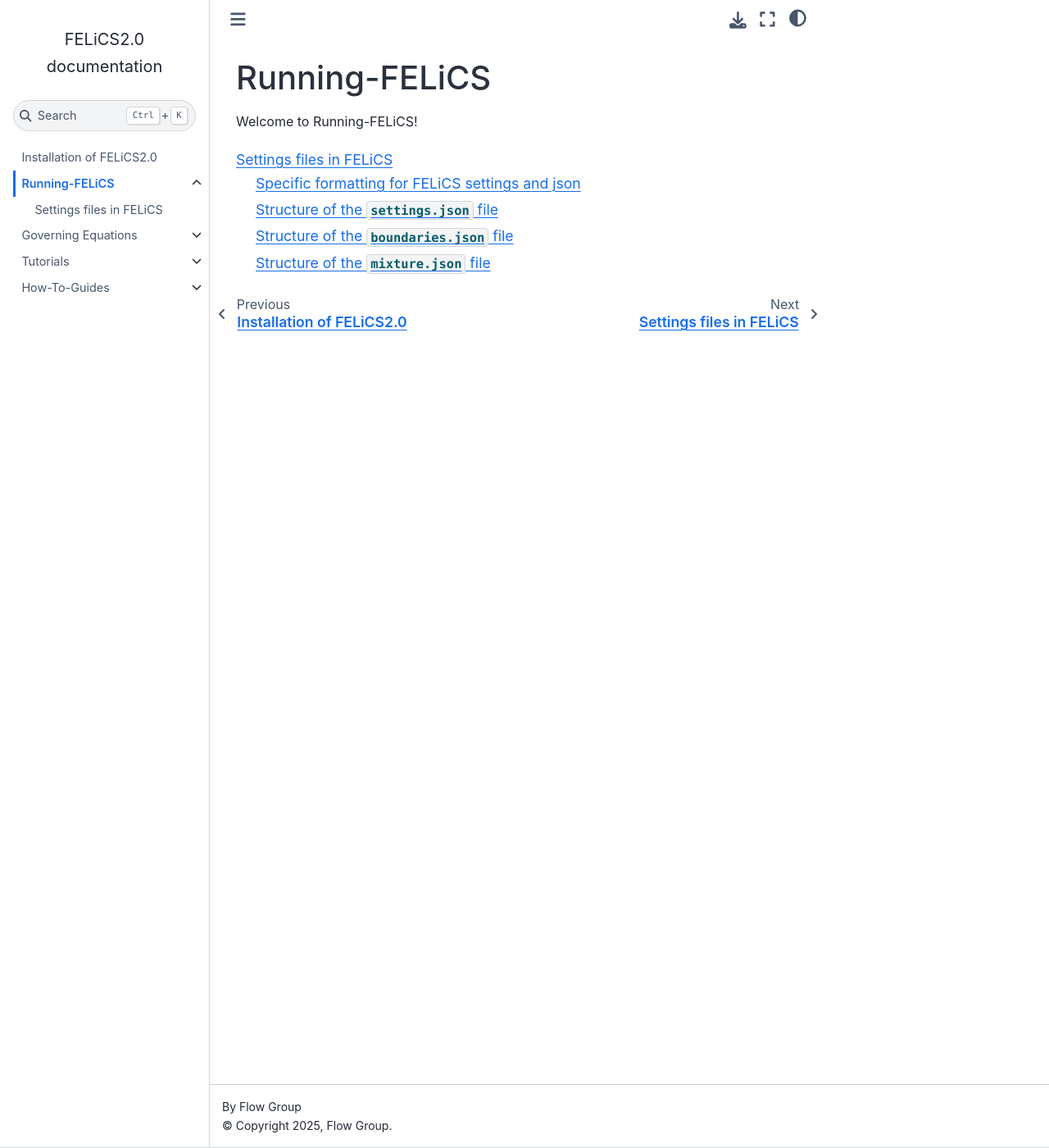
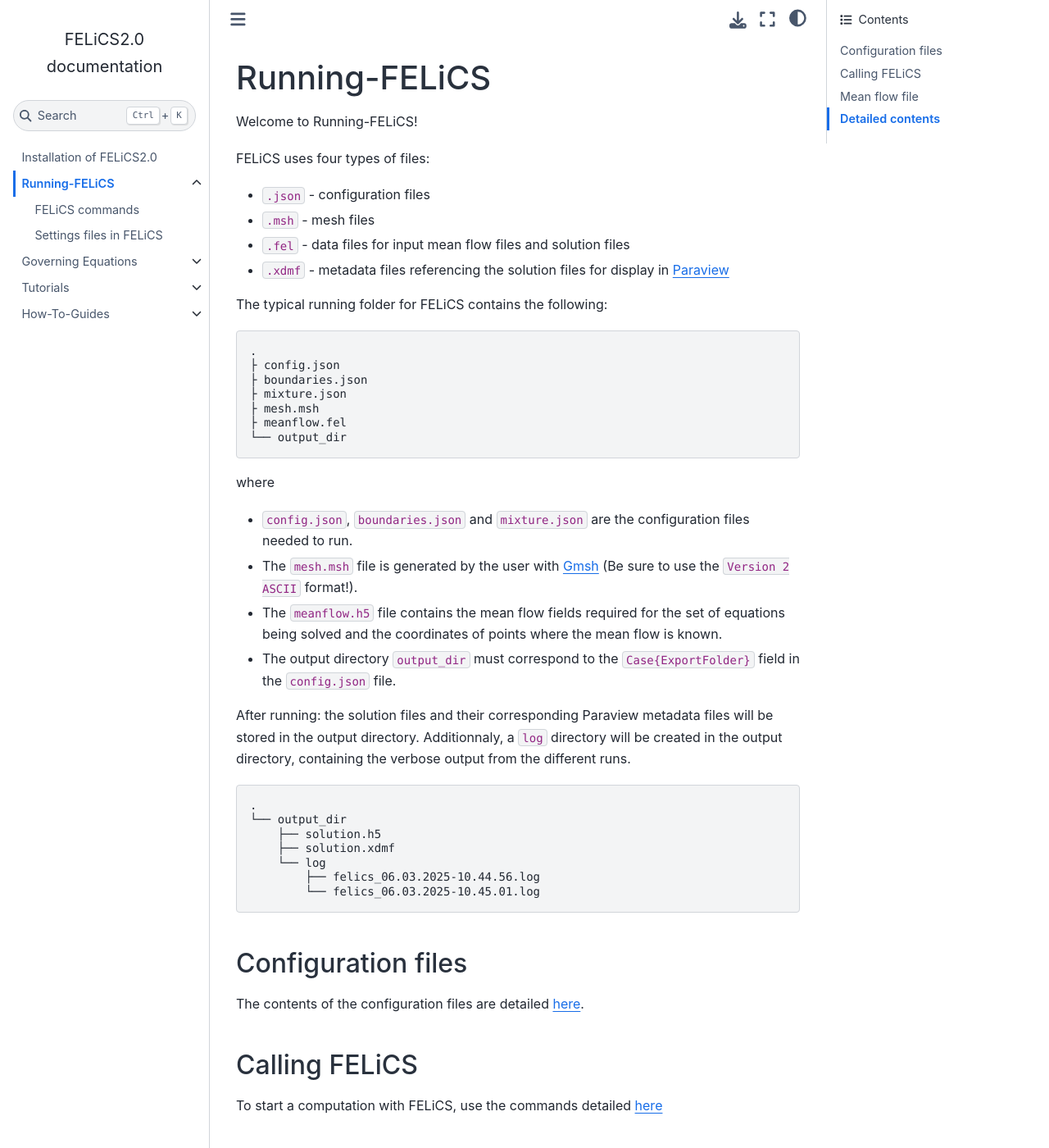
Before and after one commit to arash-mp/FELiCS_FSI, a Sphinx documentation site: the page built from DOCUMENTATION/Running_FELiCS/index.md, in a window 1280 px wide and 1400 px high. Shown: the whole window at 82% size. Built offline with Sphinx 7.4.7 and the Sphinx Book theme 1.1.4, drawn with Linux system fonts in a browser that asks for light colours; pages that are not in the unit, such as notebooks, are missing from menus; some of the changed text lies outside the part shown.

Commit message:
add more info in running FELiCS, including running commands

````diff
--- a/DOCUMENTATION/Running_FELiCS/index.md
+++ b/DOCUMENTATION/Running_FELiCS/index.md
@@ -2,7 +2,57 @@
 
 Welcome to Running-FELiCS!
 
+FELiCS uses four types of files:
+* `.json` - configuration files
+* `.msh` - mesh files
+* `.fel` - data files for input mean flow files and solution files
+* `.xdmf` - metadata files referencing the solution files for display in [Paraview](https://www.paraview.org/)
+
+The typical running folder for FELiCS contains the following:
+```bash
+.
+├ config.json
+├ boundaries.json
+├ mixture.json
+├ mesh.msh
+├ meanflow.fel
+└── output_dir
+```
+where
+* `config.json`, `boundaries.json` and `mixture.json` are the configuration files needed to run.
+* The `mesh.msh` file is generated by the user with [Gmsh](https://gmsh.info/) (Be sure to use the `Version 2 ASCII` format!).
+* The `meanflow.h5` file contains the mean flow fields required for the set of equations being solved and the coordinates of points where the mean flow is known.
+* The output directory `output_dir` must correspond to the `Case{ExportFolder}` field in the `config.json` file.
+
+
+After running: the solution files and their corresponding Paraview metadata files will be stored in the output directory. Additionnaly, a `log` directory will be created in the output directory, containing the verbose output from the different runs.
+
+```bash
+.
+└── output_dir
+    ├── solution.h5
+    ├── solution.xdmf
+    └── log
+        ├── felics_06.03.2025-10.44.56.log
+        └── felics_06.03.2025-10.45.01.log
+```
+
+## Configuration files
+
+The contents of the configuration files are detailed [here](FELiCS_settings.md).
+
+## Calling FELiCS
+
+To start a computation with FELiCS, use the commands detailed [here](FELiCS_commands.md)
+
+## Mean flow file
+
+Details of the contents and format of the mean flow file can be found here ⚠️ (*to be completed*)
+
+## Detailed contents
 ```{toctree}
 :maxdepth: 2
 
+FELiCS_commands.md
 FELiCS_settings.md
+```
````
Also changed, not shown: DOCUMENTATION/Running_FELiCS/FELiCS_commands.md (added, +24 -0 lines).
